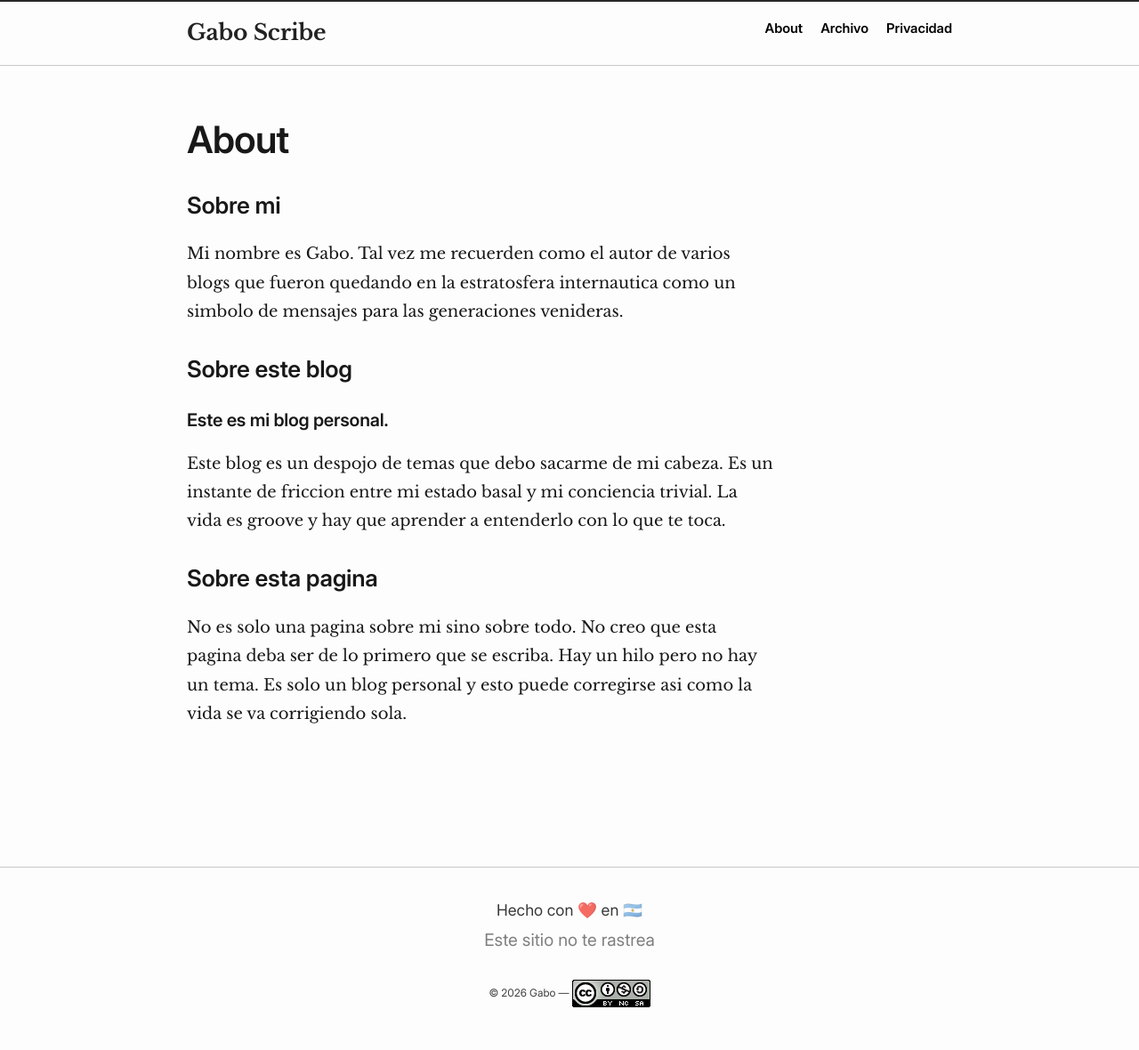
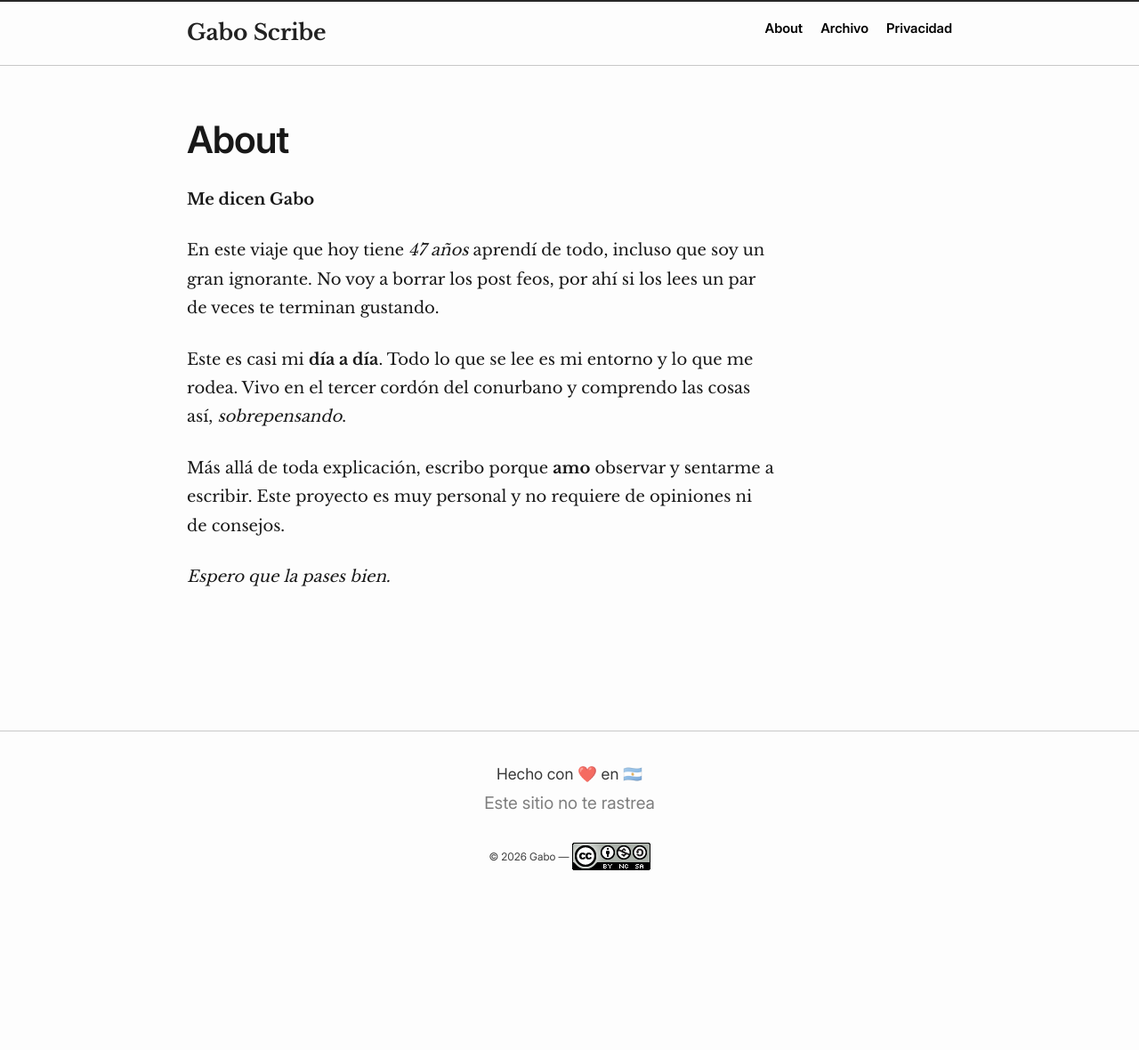
Before and after one commit to gsplay/blog, a Jekyll site: the page built from about.markdown, in a window 1280 px wide. Shown: the whole page at 89% size. Built offline with Jekyll 4.4.1, drawn with Linux system fonts in a browser that asks for light colours; after the commit the page ends 1027 px from its top, so only the background shows below that.

Commit message:
mejora de about

```diff
--- a/about.markdown
+++ b/about.markdown
@@ -5,17 +5,13 @@ permalink: /about/
 nav: false
 ---
 
-### Sobre mi
+**Me dicen Gabo**
 
-Mi nombre es Gabo. Tal vez me recuerden como el autor de varios blogs que fueron quedando en la estratosfera internautica como un simbolo de mensajes para las generaciones venideras.
+En este viaje que hoy tiene *47 años* aprendí de todo, incluso que soy un gran ignorante.
+No voy a borrar los post feos, por ahí si los lees un par de veces te terminan gustando.
 
-### Sobre este blog
+Este es casi mi **día a día**. Todo lo que se lee es mi entorno y lo que me rodea. Vivo en el tercer cordón del conurbano y comprendo las cosas así, *sobrepensando*.
 
-#### Este es mi blog personal.
+Más allá de toda explicación, escribo porque **amo** observar y sentarme a escribir. Este proyecto es muy personal y no requiere de opiniones ni de consejos.
 
-Este blog es un despojo de temas que debo sacarme de mi cabeza. Es un instante de friccion entre mi estado basal y mi conciencia trivial.
-La vida es groove y hay que aprender a entenderlo con lo que te toca.
-
-### Sobre esta pagina
-
-No es solo una pagina sobre mi sino sobre todo. No creo que esta pagina deba ser de lo primero que se escriba. Hay un hilo pero no hay un tema. Es solo un blog personal y esto puede corregirse asi como la vida se va corrigiendo sola.
+*Espero que la pases bien.*
```
